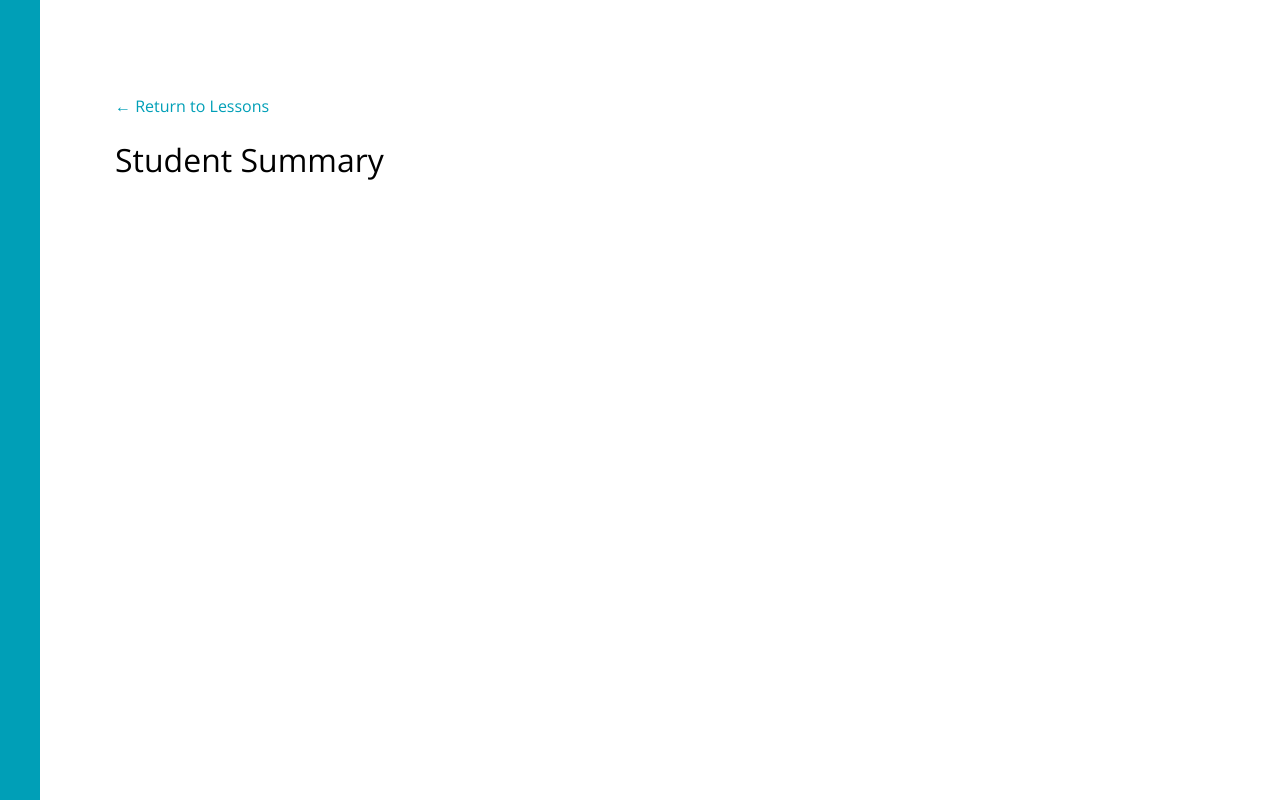
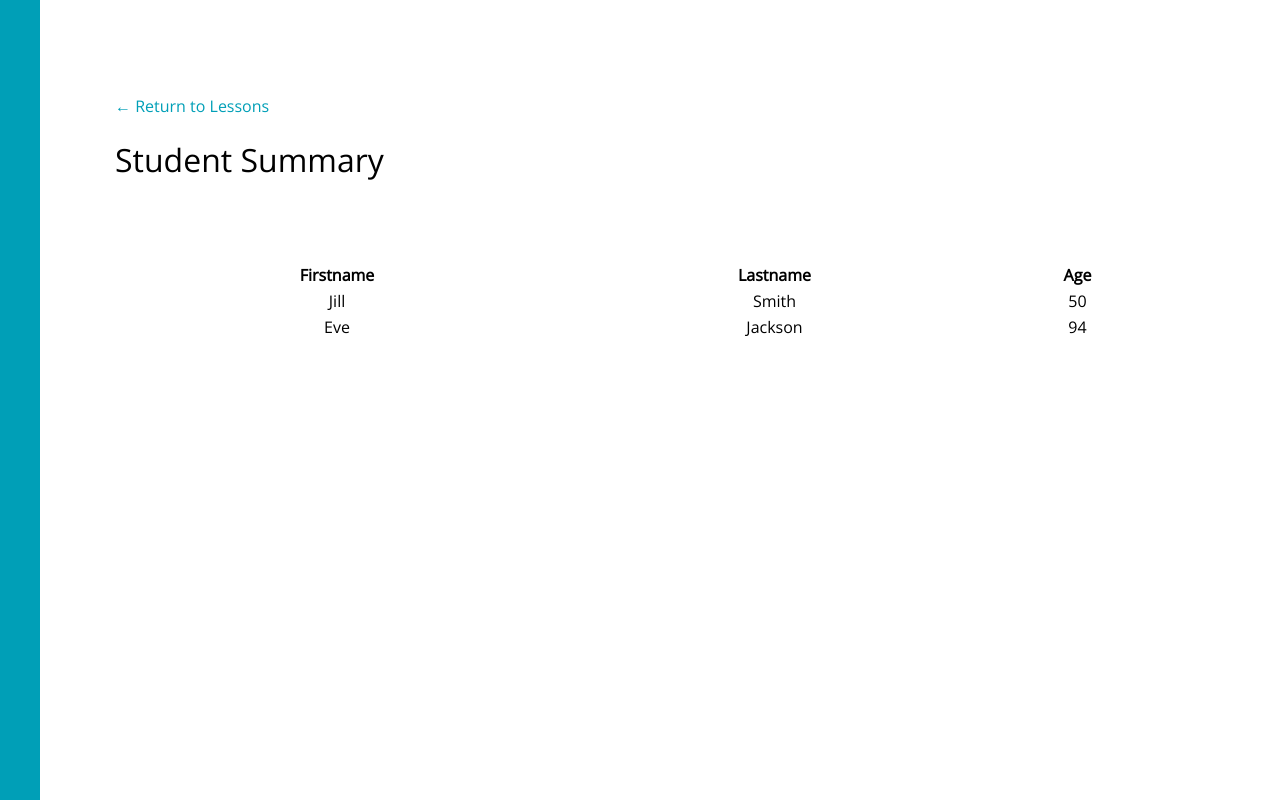
Before and after one commit to codebase-berkeley/teacher-portal, a React (Create React App) app in the folder client/: page /studentsummary in a window 1280 px wide. Built offline with nearby package versions, Linux system fonts and the light colour scheme; no server answers; the HTML template or start-up script is replaced by a standard one; a web font is replaced by a local one; what react-chartkick would draw is missing.

Commit message:
fixed questions/unit route

```diff
--- a/client/src/components/Histogram/Histogram.css
+++ b/client/src/components/Histogram/Histogram.css
@@ -12,3 +12,8 @@
   padding: 75px 75px;
   display: block;
 }
+
+.legend {
+  width: 100%;
+  text-align: center;
+}
--- a/client/src/components/Histogram/Histogram.jsx
+++ b/client/src/components/Histogram/Histogram.jsx
@@ -16,7 +16,8 @@
   constructor() {
     super();
     this.state = {
-      columnCharts: []
+      columnCharts: [],
+      questions: []
     };
 
     this.handleGoBack = this.handleGoBack.bind(this);
@@ -44,6 +45,7 @@
         });
         this.setState({ columnCharts: charts });
       });
+    // fetch(`api/`)
   }
 
   handleGoBack() {
@@ -59,6 +61,23 @@
           &#8592; Return to Lessons
         </button>
         <h1 className="title">Student Summary</h1>
+        <table className="legend">
+          <tr>
+            <th>Firstname</th>
+            <th>Lastname</th>
+            <th>Age</th>
+          </tr>
+          <tr>
+            <td>Jill</td>
+            <td>Smith</td>
+            <td>50</td>
+          </tr>
+          <tr>
+            <td>Eve</td>
+            <td>Jackson</td>
+            <td>94</td>
+          </tr>
+        </table>
         {columnCharts}
       </div>
     );
```
Also changed, not shown: 1 other file (tests, documents, lock files or other folders).
